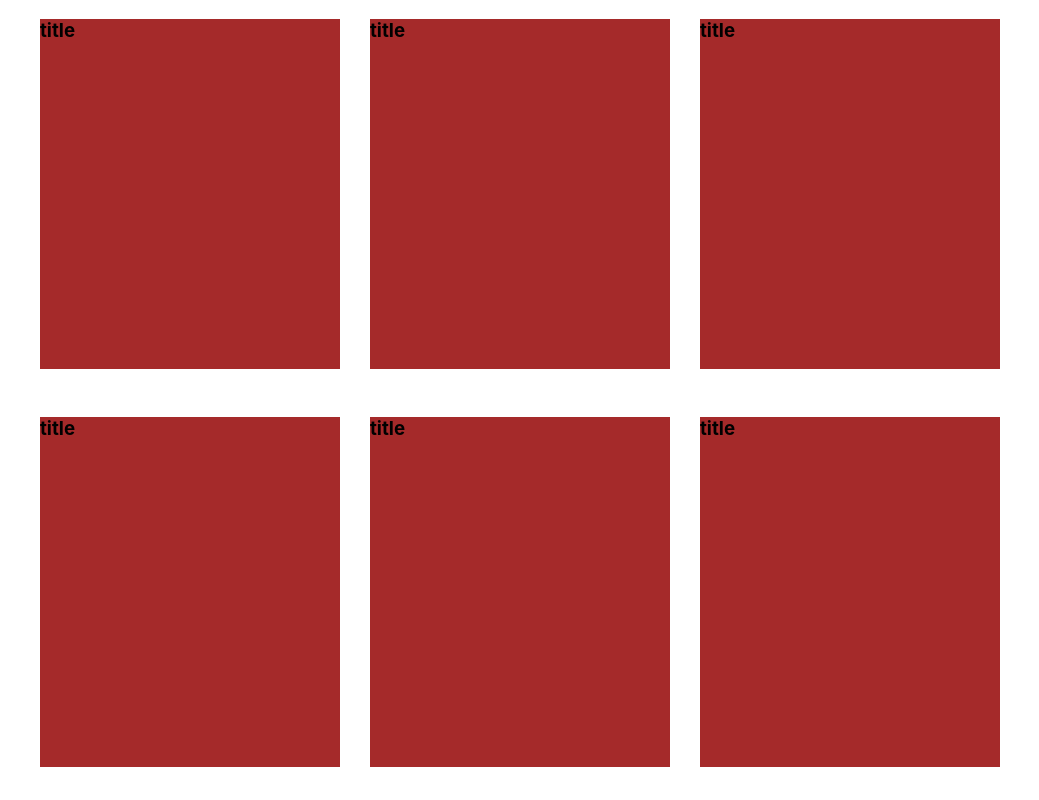
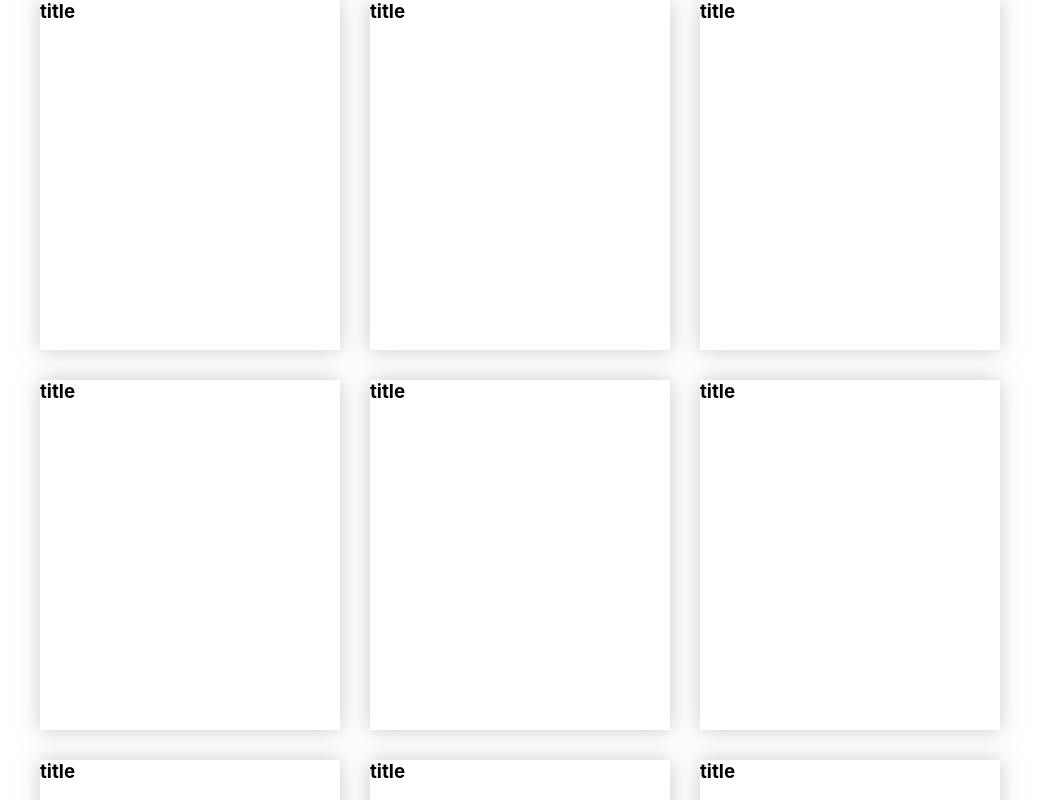
Before and after one commit to ParaguayanViking/nikihellmers.com, a Next.js app: page /portfolio in a window 1280 px wide. Shown: the top 800 px of the page, without its empty margins (120-1159 px from the left). Built offline with nearby package versions, Linux system fonts and the light colour scheme.

Commit message:
small changes

```diff
--- a/components/ProjectWrapper/ProjectDisplayer.tsx
+++ b/components/ProjectWrapper/ProjectDisplayer.tsx
@@ -5,6 +5,7 @@ let infoArray: any = []
 
 for(let i: number = 0; i < 10; i++) {
     infoArray.push(<SmallProjectBox
+        key={i}
         imgUrl="img"
         title="title"
         description="desc"
--- a/components/SmallProjectBox/SmallProjectBox.module.css
+++ b/components/SmallProjectBox/SmallProjectBox.module.css
@@ -1,5 +1,7 @@
 .boxWrapper {
     height: 350px;
     width: 300px;
-    background-color: brown;
+    box-shadow: 0px 0px 20px 0px rgba(156,156,156,0.5);
+} .boxWrapper h3 {
+    margin: 0;
 }
--- a/components/SmallProjectBox/SmallProjectBox.tsx
+++ b/components/SmallProjectBox/SmallProjectBox.tsx
@@ -1,6 +1,7 @@
 import styles from './SmallProjectBox.module.css'
 
 interface SmallProjectBoxInfo {
+    key: number;
     imgUrl: string
     title: string
     description: string
--- a/pages/portfolio.tsx
+++ b/pages/portfolio.tsx
@@ -4,9 +4,10 @@ import ProjectDisplayer from '../components/ProjectWrapper/ProjectDisplayer'
 
 const Portfolio: NextPage = () => {
     return (
-        <div>
+        <main>
+
             <ProjectDisplayer/>
-        </div>
+        </main>
     )
   }
 
--- /dev/null
+++ b/styles/Portfolio.module.css
@@ -0,0 +1,3 @@
+.header {
+
+}
```
